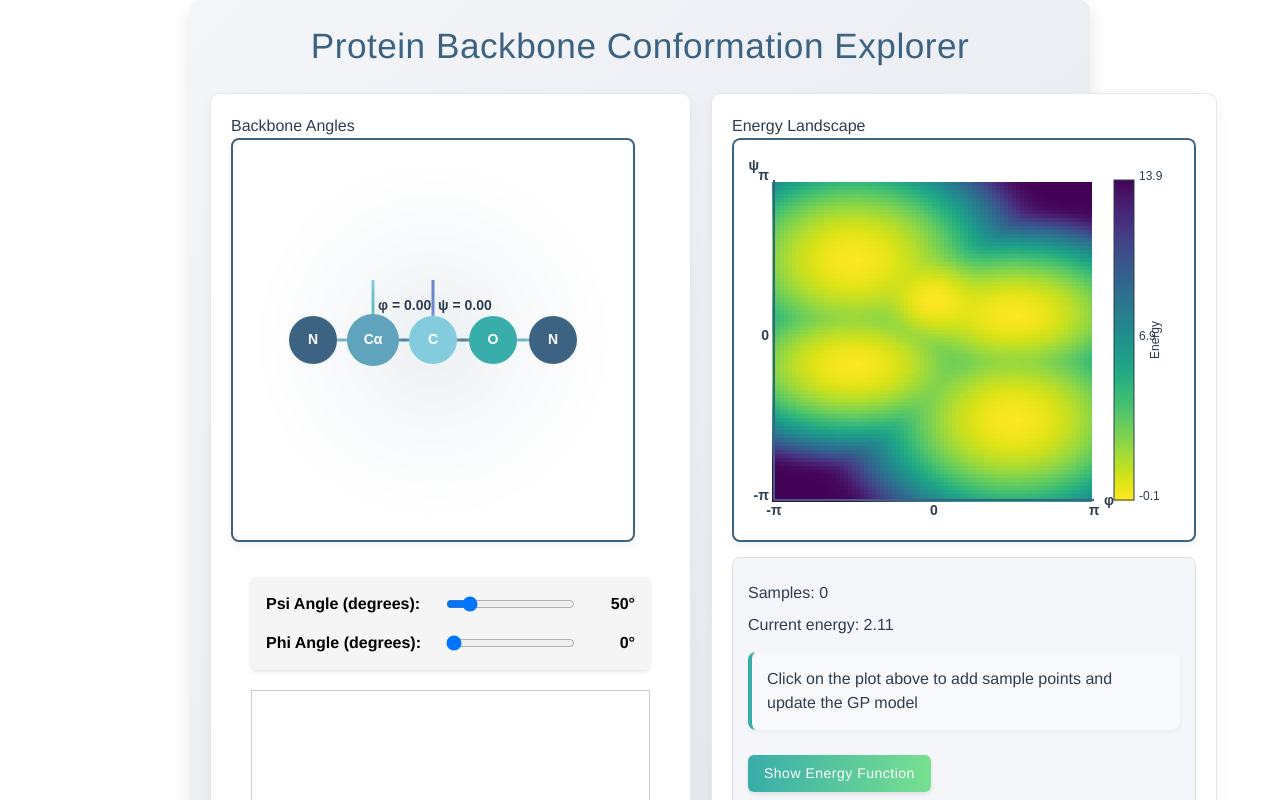
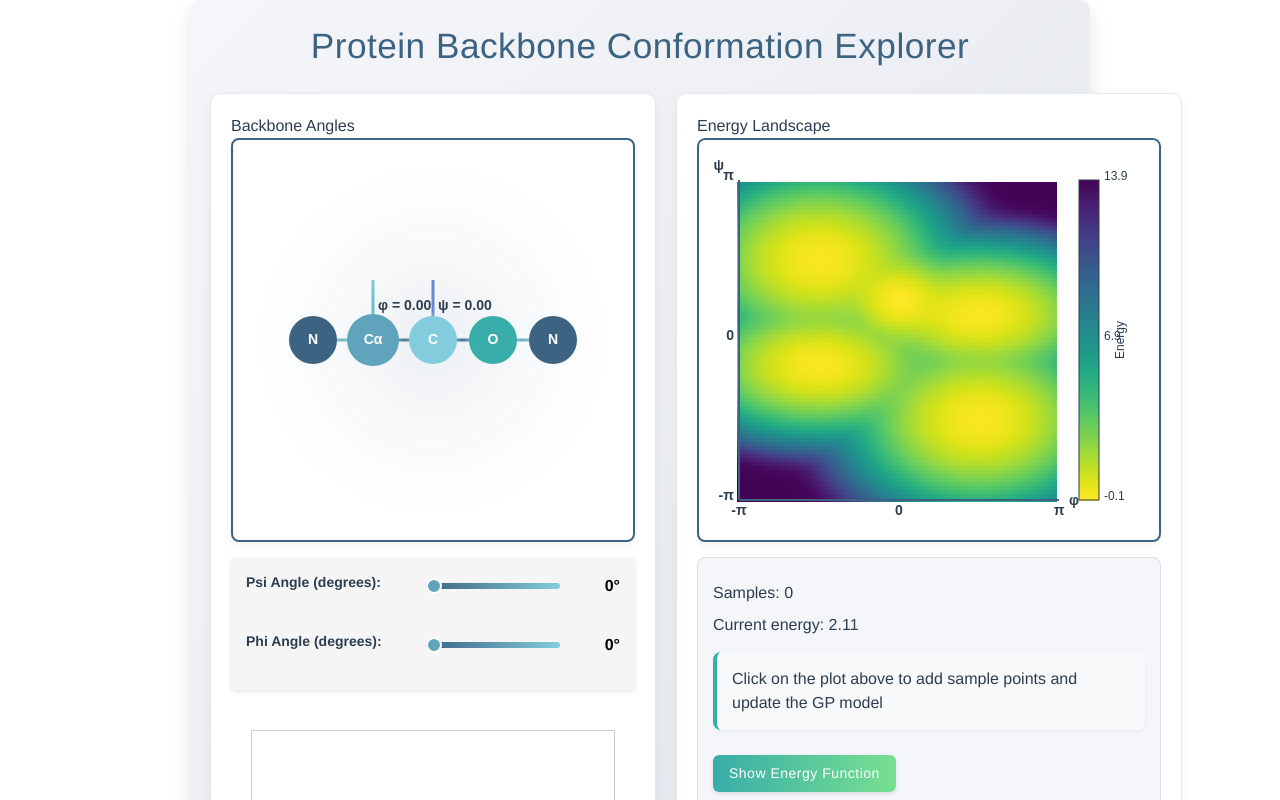
Before and after one commit to alan-turing-institute/gp-demo, a SvelteKit app: page /molecule in a window 1280 px wide. Shown: the top 800 px of the page. Built offline with nearby package versions, Linux system fonts and the light colour scheme.

Commit message:
Move control panel and connect emulator to molecule
Co-authored-by: Marjan Famili <marjanfamili@users.noreply.github.com>

```diff
--- a/src/lib/Pdbmol.svelte
+++ b/src/lib/Pdbmol.svelte
@@ -22,8 +22,8 @@ END`;
 	let indices = [6, 7, 8, 9, 10, 11, 12]; // Indices of atoms to rotate (1-based index)
 	let axisStartAtomIndex = 4; // Index of the first atom defining the first axis (N-CA)
 	let axisEndAtomIndex = 5; // Index of the second atom defining the first axis (N-CA)
-	let angle = 50; // First rotation angle in degrees (original)
-	let phiAngle = 0; // Second rotation angle in degrees (perpendicular to first)
+	export let angle = 50; // First rotation angle in degrees (original)
+	export let phiAngle = 0; // Second rotation angle in degrees (perpendicular to first)
 
 	// Function to calculate a perpendicular axis to a given axis
 	function calculatePerpendicularAxis(axisVector) {
@@ -216,21 +216,6 @@ END`;
 </script>
 
 <main>
-	<!-- Control Panel -->
-	<div class="control-panel">
-		<div class="slider-container">
-			<label for="angle">Psi Angle (degrees):</label>
-			<input type="range" id="angle" bind:value={angle} min="0" max="360" step="1" />
-			<span>{angle}°</span>
-		</div>
-
-		<div class="slider-container">
-			<label for="phiAngle">Phi Angle (degrees):</label>
-			<input type="range" id="phiAngle" bind:value={phiAngle} min="0" max="360" step="1" />
-			<span>{phiAngle}°</span>
-		</div>
-	</div>
-
 	<!-- 3Dmol Viewer -->
 	<div class="viewer-container">
 		<div id="viewer" bind:this={viewerContainer}></div>
@@ -262,37 +247,4 @@ END`;
 		top: 0;
 		left: 0;
 	}
-
-	.control-panel {
-		width: 100%;
-		padding: 15px;
-		background-color: #f5f5f5;
-		border-radius: 5px;
-		box-shadow: 0 2px 4px rgba(0,0,0,0.1);
-		display: flex;
-		flex-direction: column;
-		gap: 15px;
-	}
-
-	.slider-container {
-		display: flex;
-		align-items: center;
-		gap: 10px;
-	}
-
-	.slider-container label {
-		font-weight: bold;
-		min-width: 170px;
-	}
-
-	.slider-container input {
-		flex-grow: 1;
-		max-width: 400px;
-	}
-
-	.slider-container span {
-		min-width: 50px;
-		text-align: right;
-		font-weight: bold;
-	}
 </style>
--- a/src/routes/molecule/+page.svelte
+++ b/src/routes/molecule/+page.svelte
@@ -5,8 +5,8 @@ import * as math from 'mathjs';
 import Pdbmol from  '$lib/Pdbmol.svelte';
 
 // State variables
-let phi = 0;
-let psi = 0;
+$: phi = 0;
+$: psi = 0;
 let samples = [];
 let gpPredictions = [];
 let canvas;
@@ -494,7 +494,21 @@ $: {
       <canvas bind:this={canvas} width={WIDTH} height={HEIGHT}></canvas>
 
       <div class="Other">
-        <Pdbmol></Pdbmol>
+      <!-- Control Panel -->
+	    <div class="control-panel">
+        <div class="slider-container">
+          <label for="angle">Psi Angle (degrees):</label>
+          <input type="range" id="angle" bind:value={psi} min="0" max="360" step="1" />
+          <span>{psi}°</span>
+        </div>
+
+        <div class="slider-container">
+          <label for="phiAngle">Phi Angle (degrees):</label>
+          <input type="range" id="phiAngle" bind:value={phi} min="0" max="360" step="1" />
+          <span>{phi}°</span>
+        </div>
+      </div>
+        <Pdbmol bind:angle={phi} bind:phiAngle={psi}></Pdbmol>
       </div>
     </div>
 
@@ -743,4 +757,36 @@ $: {
     margin: 8px 0;
     line-height: 1.5;
   }
+  .control-panel {
+		width: 100%;
+		padding: 15px;
+		background-color: #f5f5f5;
+		border-radius: 5px;
+		box-shadow: 0 2px 4px rgba(0,0,0,0.1);
+		display: flex;
+		flex-direction: column;
+		gap: 15px;
+	}
+
+	.slider-container {
+		display: flex;
+		align-items: center;
+		gap: 10px;
+	}
+
+	.slider-container label {
+		font-weight: bold;
+		min-width: 170px;
+	}
+
+	.slider-container input {
+		flex-grow: 1;
+		max-width: 400px;
+	}
+
+	.slider-container span {
+		min-width: 50px;
+		text-align: right;
+		font-weight: bold;
+	}
 </style>
```
